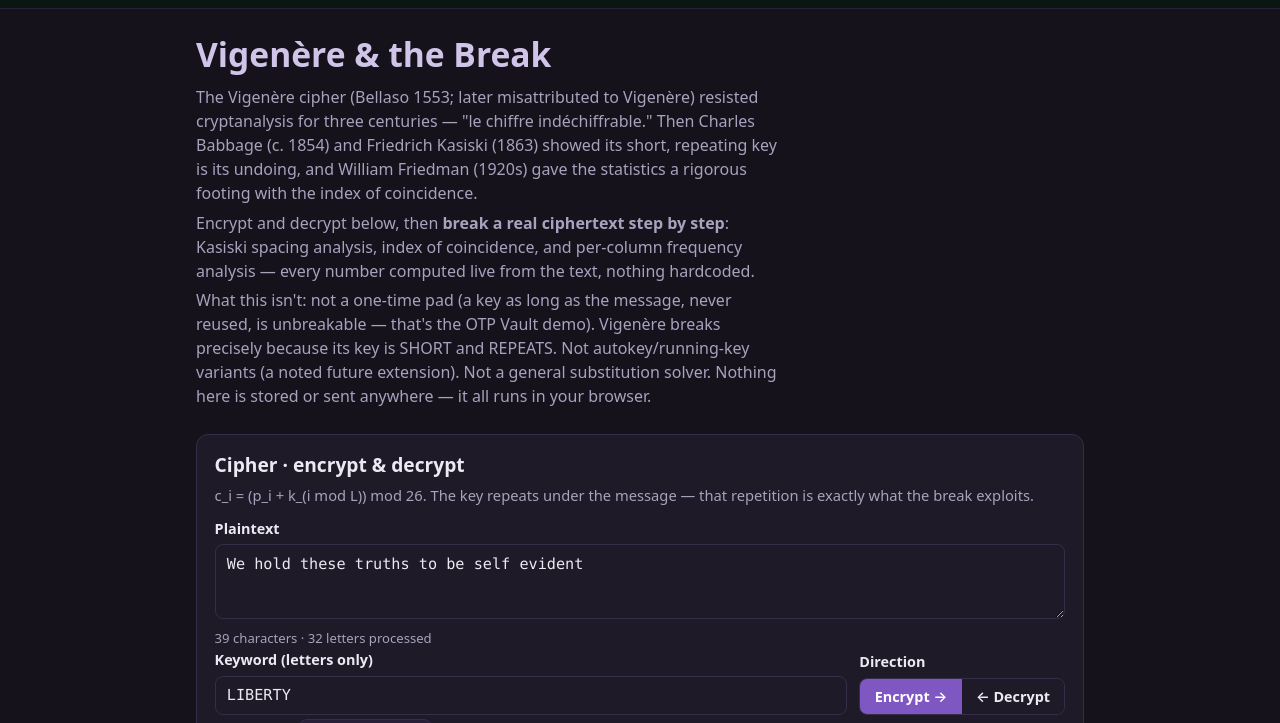
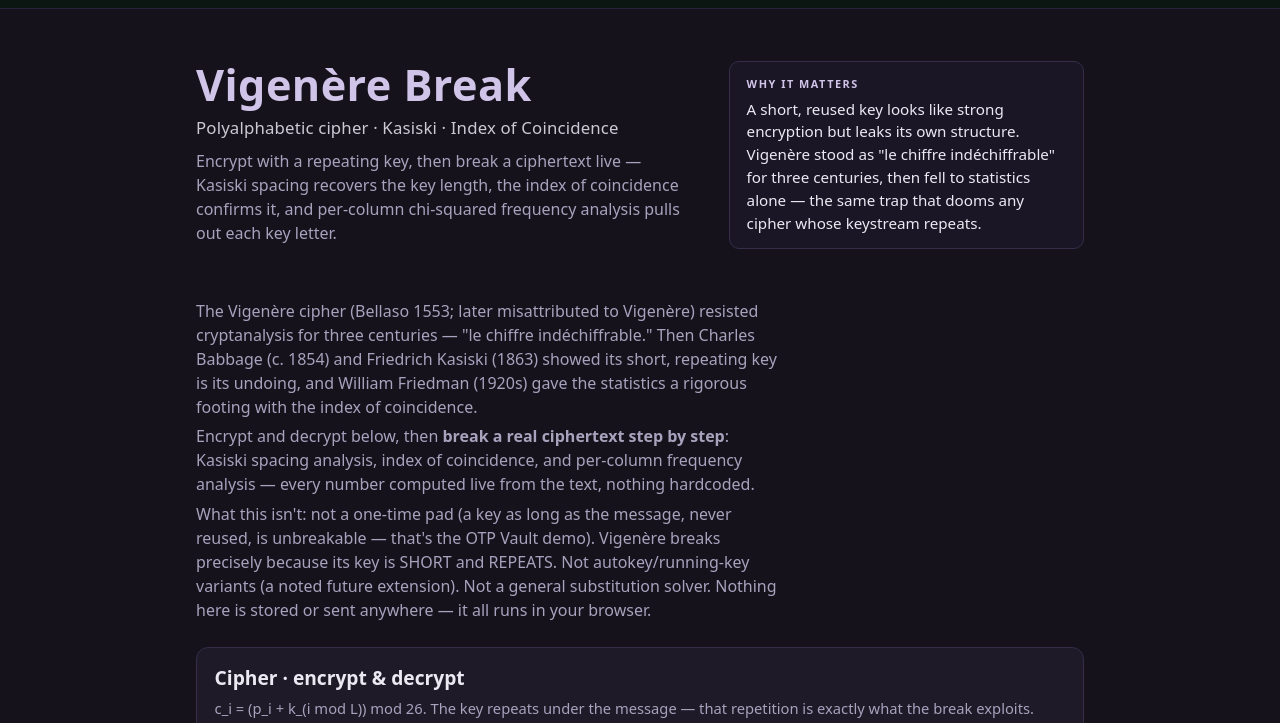
Before and after one commit to systemslibrarian/crypto-lab-vigenere-break, a website built with Vite: page index.html in a window 1280 px wide. Shown: the part 55-778 px from the top of the page. Built offline with nearby package versions, Linux system fonts and the light colour scheme.

Commit message:
feat: standardize hero header to fleet cl-hero layout
Replace the intro <h1> with the fleet-standard two-column hero: title +
spec subtitle + one-sentence description on the left, "why it matters"
box on the right. Adds the managed cl-hero CSS block mapping the
standard's --text-dim to this demo's --ink-soft (and accent/ink) so it
passes axe contrast in both themes. Retains the demo's framing paragraphs
below the hero. Updates the a11y spec selector from .intro h1 to
.cl-hero-title.

Co-Authored-By: Claude Opus 4.8 <noreply@anthropic.com>

```diff
--- a/src/main.ts
+++ b/src/main.ts
@@ -7,10 +7,34 @@ import { createExplainer } from './ui/explainer';
 const app = document.getElementById('app');
 if (!app) throw new Error('#app mount point missing');
 
+// Hero header (fleet standard) — the page's single <h1>, a spec subtitle, a
+// one-sentence "what you'll do" description, and a "why it matters" box.
+const hero = el('header', { class: 'cl-hero' }, [
+  el('div', { class: 'cl-hero-main' }, [
+    el('h1', { class: 'cl-hero-title', text: 'Vigenère Break' }),
+    el('p', {
+      class: 'cl-hero-sub',
+      text: 'Polyalphabetic cipher · Kasiski · Index of Coincidence',
+    }),
+    el('p', {
+      class: 'cl-hero-desc',
+      text:
+        'Encrypt with a repeating key, then break a ciphertext live — Kasiski spacing recovers the key length, the index of coincidence confirms it, and per-column chi-squared frequency analysis pulls out each key letter.',
+    }),
+  ]),
+  el('aside', { class: 'cl-hero-why', 'aria-label': 'Why it matters' }, [
+    el('span', { class: 'cl-hero-why-label', text: 'WHY IT MATTERS' }),
+    el('p', {
+      class: 'cl-hero-why-text',
+      text:
+        'A short, reused key looks like strong encryption but leaks its own structure. Vigenère stood as "le chiffre indéchiffrable" for three centuries, then fell to statistics alone — the same trap that dooms any cipher whose keystream repeats.',
+    }),
+  ]),
+]);
+
 // Intro / framing. The standardization pass adds the shared header & footer; this
 // is the demo's own lede, not a site header.
 const intro = el('section', { class: 'intro' }, [
-  el('h1', { text: 'Vigenère & the Break' }),
   el('p', {
     text:
       'The Vigenère cipher (Bellaso 1553; later misattributed to Vigenère) resisted cryptanalysis for three centuries — "le chiffre indéchiffrable." Then Charles Babbage (c. 1854) and Friedrich Kasiski (1863) showed its short, repeating key is its undoing, and William Friedman (1920s) gave the statistics a rigorous footing with the index of coincidence.',
@@ -26,4 +50,4 @@ const intro = el('section', { class: 'intro' }, [
   ]),
 ]);
 
-app.append(intro, createCipherPanel(), createBreakWorkbench(), createExplainer());
+app.append(hero, intro, createCipherPanel(), createBreakWorkbench(), createExplainer());
--- a/src/style.css
+++ b/src/style.css
@@ -79,6 +79,20 @@ body {
 }
 .intro p { margin: 0.35rem 0; color: var(--ink-soft); max-width: 64ch; }
 .intro a { color: var(--accent-ink); }
+
+/* BEGIN cl-hero standard — managed, keep in sync across fleet */
+/* This demo's theme uses --ink / --ink-soft (not --text / --text-dim); map the
+   standard's --text-dim to --ink-soft so hero text clears axe contrast in both themes. */
+.cl-hero{display:flex;align-items:flex-start;justify-content:space-between;gap:clamp(1rem,4vw,3rem);flex-wrap:wrap;margin:clamp(1rem,3vw,2rem) 0 1.5rem;}
+.cl-hero-main{flex:1 1 22rem;min-width:min(100%,20rem);}
+.cl-hero-title{margin:0;font-size:clamp(1.6rem,3.8vw,2.7rem);font-weight:700;line-height:1.1;letter-spacing:.01em;color:var(--accent-ink);}
+.cl-hero-sub{margin:.4rem 0 0;font-size:clamp(.9rem,1.6vw,1.05rem);letter-spacing:.01em;opacity:.85;}
+.cl-hero-desc{margin:.55rem 0 0;font-size:1rem;line-height:1.5;color:var(--ink-soft);max-width:60ch;}
+.cl-hero-why{flex:0 1 min(40%,26rem);min-width:min(100%,15rem);border:1px solid var(--border);border-radius:10px;padding:.85rem 1.05rem;background:color-mix(in oklab,var(--accent) 6%,transparent);}
+.cl-hero-why-label{display:block;font-size:.68rem;font-weight:700;letter-spacing:.14em;color:var(--accent-ink);}
+.cl-hero-why-text{margin:.35rem 0 0;font-size:.95rem;line-height:1.5;color:var(--ink);}
+@media (max-width:640px){.cl-hero{flex-direction:column;}.cl-hero-why{flex-basis:auto;width:100%;}}
+/* END cl-hero standard */
 
 .card {
   background: var(--surface);
```
Also changed, not shown: e2e/a11y.spec.ts (+2 -2 lines).
